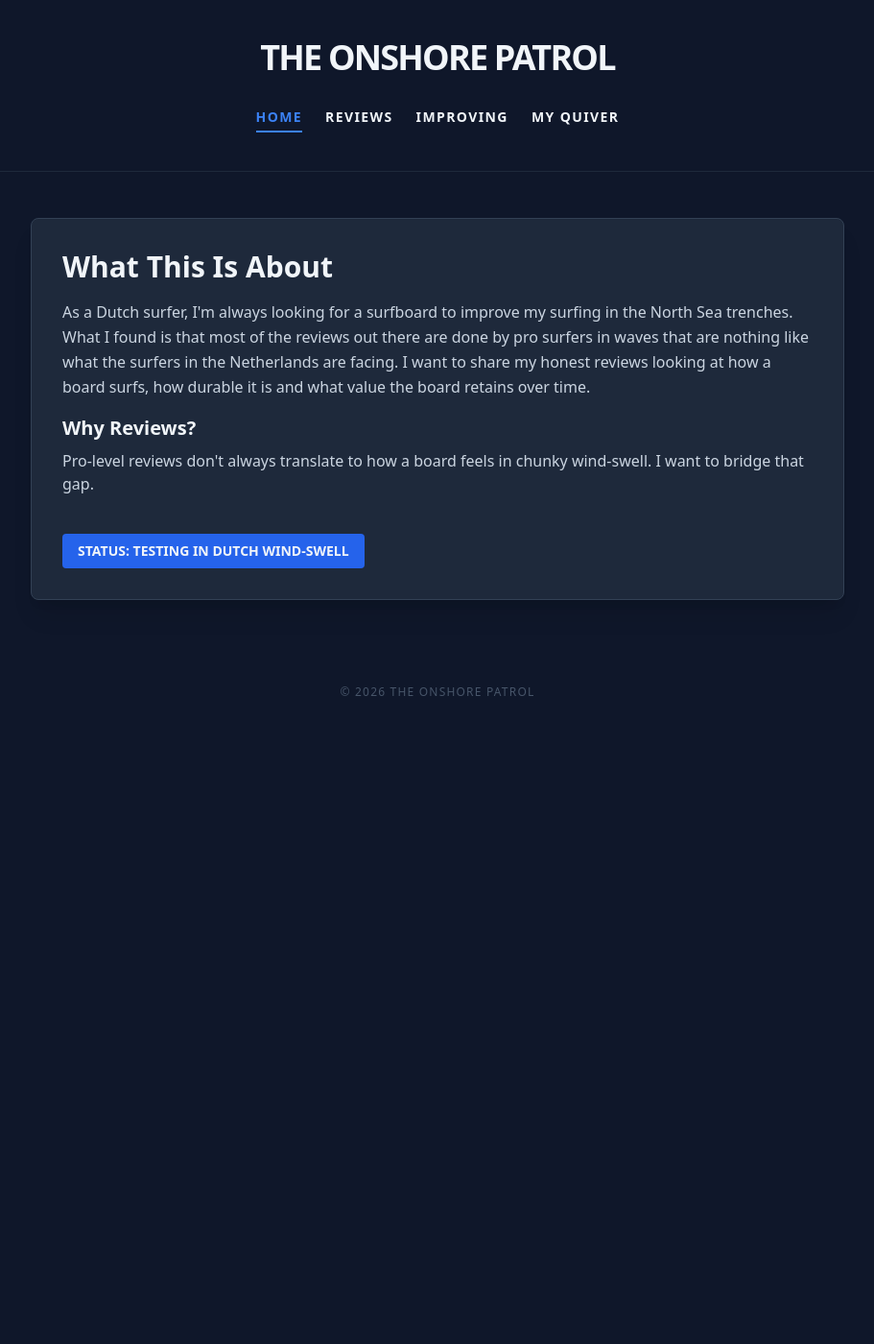
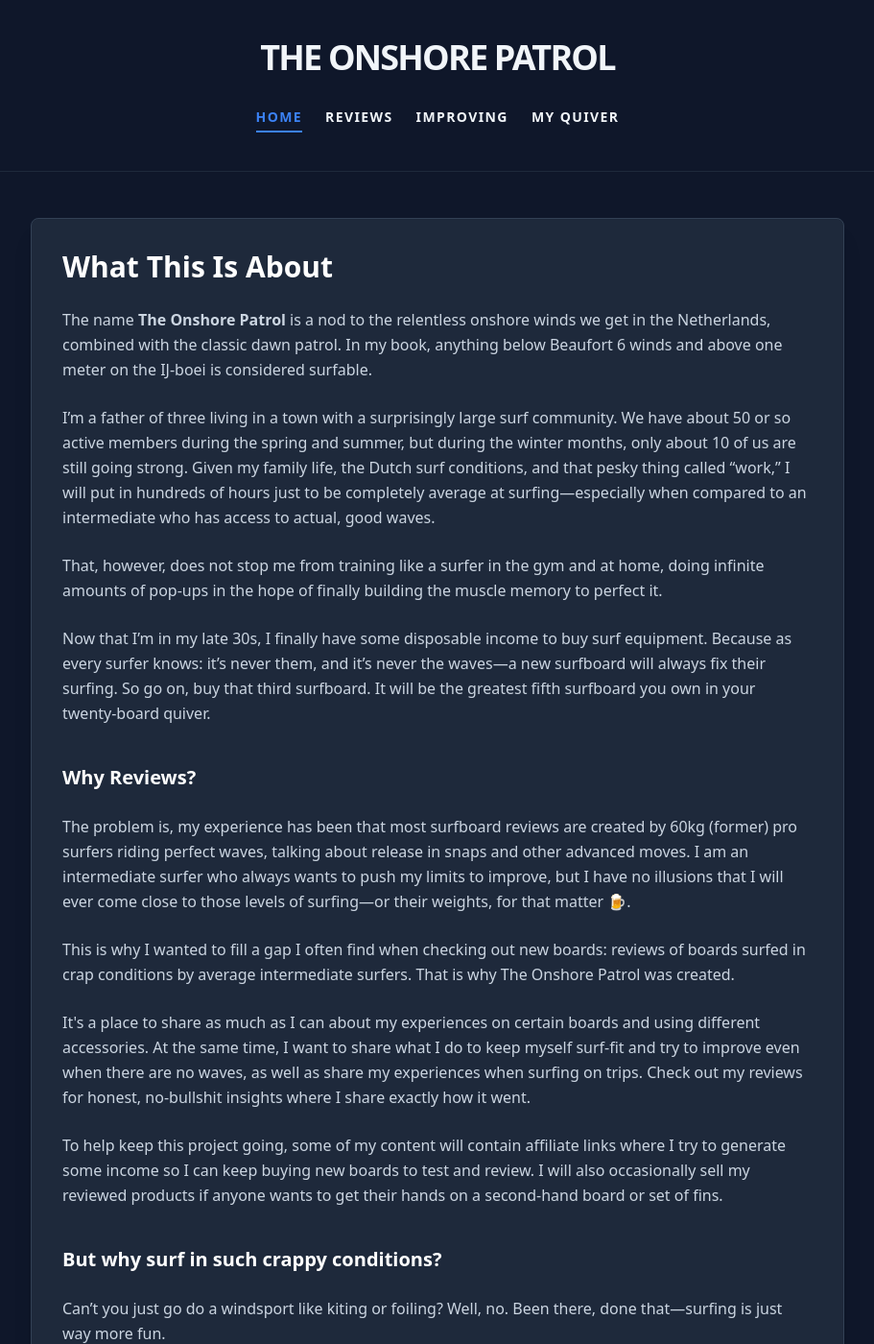
Before and after one commit to MatthijsvdWielen/the-onshore-patrol, a Jekyll site: the page built from index.html, in a window 1280 px wide and 1400 px high. Shown: the whole window at 96% size, without its empty margins (184-1095 px from the left). Built offline with Jekyll 4.4.1, drawn with Linux system fonts in a browser that asks for light colours; nearby versions of some CDN libraries; some of the changed text lies outside the part shown.

Commit message:
Updated index
Added my story to the index page

```diff
--- a/index.html
+++ b/index.html
@@ -3,18 +3,66 @@ layout: default
 title: Intermediate Surf Reviews
 ---
 
-<section class="bg-slate-800 p-8 rounded-lg shadow-xl border border-slate-700">
-    <h2 class="text-3xl font-bold mb-4">What This Is About</h2>
-    <p class="text-slate-300 leading-relaxed mb-4">
-        As a Dutch surfer, I'm always looking for a surfboard to improve my surfing in the North Sea trenches. What I found is that most of the reviews out there are done by pro surfers in waves that are nothing like what the surfers in the Netherlands are facing. I want to share my honest reviews looking at how a board surfs, how durable it is and what value the board retains over time.
-    </p>
+<section class="bg-slate-800 p-8 rounded-lg shadow-xl border border-slate-700 text-slate-300">
+    <h2 class="text-3xl font-bold mb-6 text-white">What This Is About</h2>
 
-    <h3 class="text-xl font-bold mb-2">Why Reviews?</h3>
-    <p class="text-slate-300 mb-4">
-        Pro-level reviews don't always translate to how a board feels in chunky wind-swell. I want to bridge that gap.
-    </p>
+    <div class="space-y-6 leading-relaxed">
+        <p>
+            The name <strong>The Onshore Patrol</strong> is a nod to the relentless onshore winds we get in the Netherlands, combined with the classic dawn patrol. In my book, anything below Beaufort 6 winds and above one meter on the IJ-boei is considered surfable.
+        </p>
 
-    <div class="mt-6 inline-block bg-blue-600 px-4 py-2 rounded font-bold uppercase text-sm">
-        Status: Testing in Dutch Wind-Swell
+        <p>
+            I’m a father of three living in a town with a surprisingly large surf community. We have about 50 or so active members during the spring and summer, but during the winter months, only about 10 of us are still going strong. Given my family life, the Dutch surf conditions, and that pesky thing called “work,” I will put in hundreds of hours just to be completely average at surfing—especially when compared to an intermediate who has access to actual, good waves.
+        </p>
+
+        <p>
+            That, however, does not stop me from training like a surfer in the gym and at home, doing infinite amounts of pop-ups in the hope of finally building the muscle memory to perfect it.
+        </p>
+
+        <p>
+            Now that I’m in my late 30s, I finally have some disposable income to buy surf equipment. Because as every surfer knows: it’s never them, and it’s never the waves—a new surfboard will always fix their surfing. So go on, buy that third surfboard. It will be the greatest fifth surfboard you own in your twenty-board quiver.
+        </p>
+
+        <h3 class="text-xl font-bold pt-4 text-white">Why Reviews?</h3>
+
+        <p>
+            The problem is, my experience has been that most surfboard reviews are created by 60kg (former) pro surfers riding perfect waves, talking about release in snaps and other advanced moves. I am an intermediate surfer who always wants to push my limits to improve, but I have no illusions that I will ever come close to those levels of surfing—or their weights, for that matter 🍺.
+        </p>
+
+        <p>
+            This is why I wanted to fill a gap I often find when checking out new boards: reviews of boards surfed in crap conditions by average intermediate surfers. That is why The Onshore Patrol was created.
+        </p>
+
+        <p>
+            It's a place to share as much as I can about my experiences on certain boards and using different accessories. At the same time, I want to share what I do to keep myself surf-fit and try to improve even when there are no waves, as well as share my experiences when surfing on trips. Check out my reviews for honest, no-bullshit insights where I share exactly how it went.
+        </p>
+
+        <p>
+            To help keep this project going, some of my content will contain affiliate links where I try to generate some income so I can keep buying new boards to test and review. I will also occasionally sell my reviewed products if anyone wants to get their hands on a second-hand board or set of fins.
+        </p>
+
+        <h3 class="text-xl font-bold pt-4 text-white">But why surf in such crappy conditions?</h3>
+
+        <p>
+            Can’t you just go do a windsport like kiting or foiling? Well, no. Been there, done that—surfing is just way more fun.
+        </p>
+
+        <p>
+            Yes, the waves are usually shit (except for those one or two perfect days a year where all the planets align), but there is a major upside to this. The absolute best thing about being a Dutch surfer is that wherever you go in the world, the conditions will always be better than what you’re used to. Onshore winds in Indo, France, or the Maldives? To me, that sounds like perfect surfing. Best upside? Those snobby surfers that are used to clear blue glassy waves won’t paddle out when it’s onshore, leaving the Dutch surfer with an empty line-up.
+        </p>
+
+        <!-- Tracks Magazine Quote Block -->
+        <div class="border-l-4 border-blue-500 bg-slate-900/50 p-4 rounded-r my-6">
+            <p class="italic text-slate-400 mb-2">
+                “Dutch surfers are a funny lot. They have an uncanny ability to ignore whatever weather pattern happens to have set itself loose upon the country that day and go surfing regardless. It could be 1-foot, 8 degrees, onshore with squall-like conditions and a handful of Dutchies dressed head to toe in 5/4s will be sitting out in the line-up with smiles on their faces.”
+            </p>
+            <a href="https://tracksmag.com.au/going-dutch-an-australian-surfing-in-the-netherlands" target="_blank" rel="noopener noreferrer" class="text-xs text-blue-400 hover:underline inline-flex items-center gap-1">
+                — Tracks Magazine: Going Dutch
+            </a>
+        </div>
+    </div>
+
+    <div class="mt-6 inline-block bg-blue-600 px-4 py-2 rounded font-bold uppercase text-sm text-white">
+        Status: Wrapping up my Bali gap-year, mentally preparing for Dutch surf conditions....
     </div>
 </section>
```
